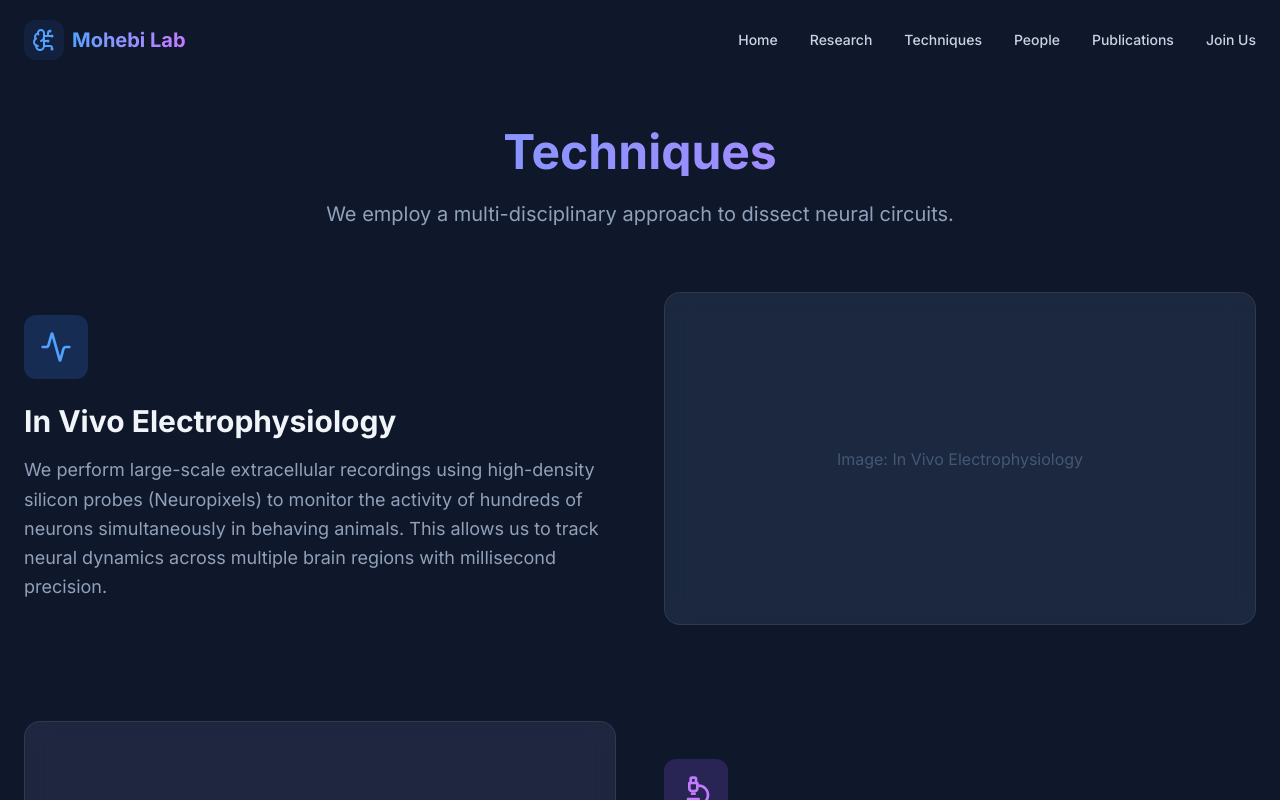
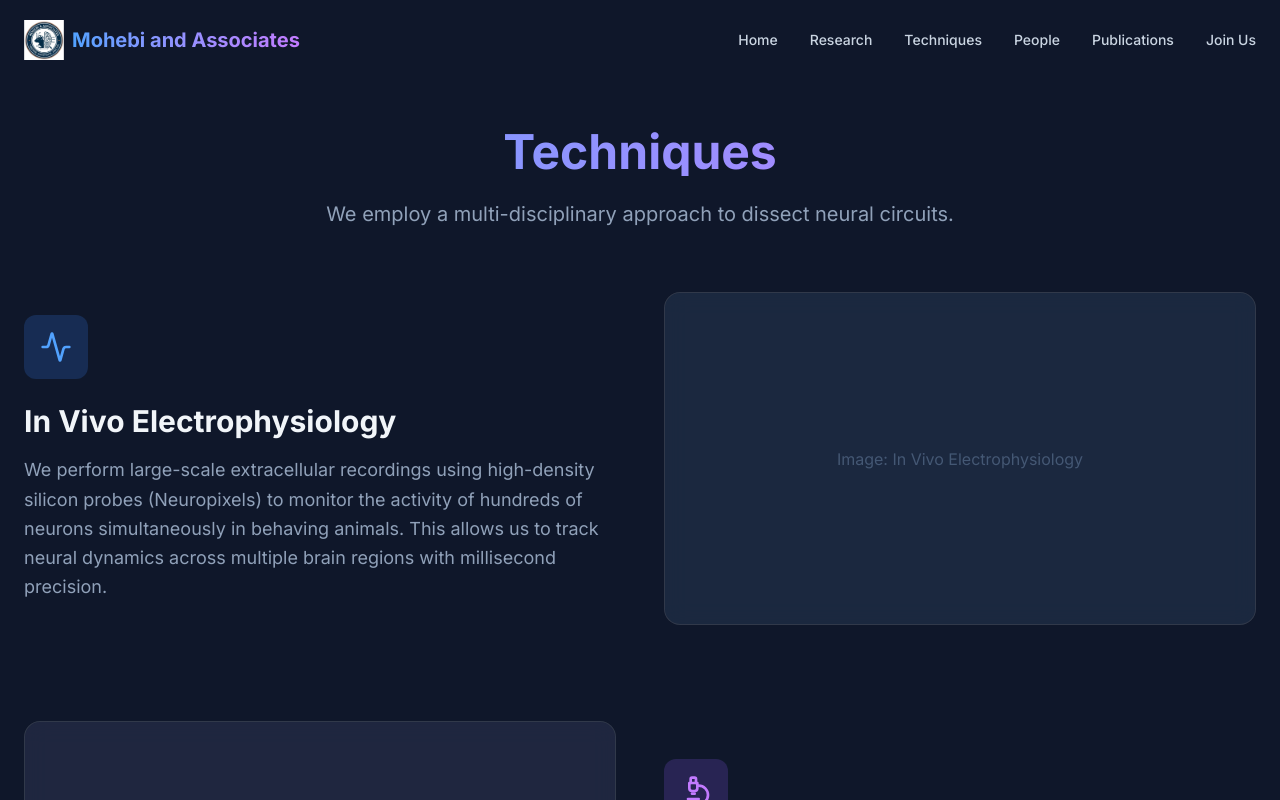
Before and after one commit to mohebi-n-associates/mohebi-n-associates.github.io, a Next.js app: page /techniques in a window 1280 px wide. Shown: the top 800 px of the page. Built offline with nearby package versions, Linux system fonts and the light colour scheme.

Commit message:
feat: Add logo image and update header title to 'Mohebi and Associates'

```diff
--- a/src/components/Header.tsx
+++ b/src/components/Header.tsx
@@ -3,8 +3,9 @@
 import { useState, useEffect } from 'react';
 import Link from 'next/link';
 import { usePathname } from 'next/navigation';
-import { Menu, X, BrainCircuit } from 'lucide-react';
+import { Menu, X } from 'lucide-react';
 import { motion, AnimatePresence } from 'framer-motion';
+import Image from 'next/image';
 
 const navigation = [
     { name: 'Home', href: '/' },
@@ -35,11 +36,16 @@
         >
             <div className="container mx-auto px-6 flex items-center justify-between">
                 <Link href="/" className="flex items-center gap-2 group">
-                    <div className="p-2 rounded-xl bg-blue-500/10 group-hover:bg-blue-500/20 transition-colors">
-                        <BrainCircuit className="w-6 h-6 text-blue-400" />
+                    <div className="relative w-10 h-10">
+                        <Image
+                            src="/images/logo.png"
+                            alt="Mohebi and Associates Logo"
+                            fill
+                            className="object-contain"
+                        />
                     </div>
                     <span className="text-xl font-bold bg-clip-text text-transparent bg-gradient-to-r from-blue-400 to-purple-400">
-                        Mohebi Lab
+                        Mohebi and Associates
                     </span>
                 </Link>
 
```
Also changed, not shown: public/images/logo.png (added).
